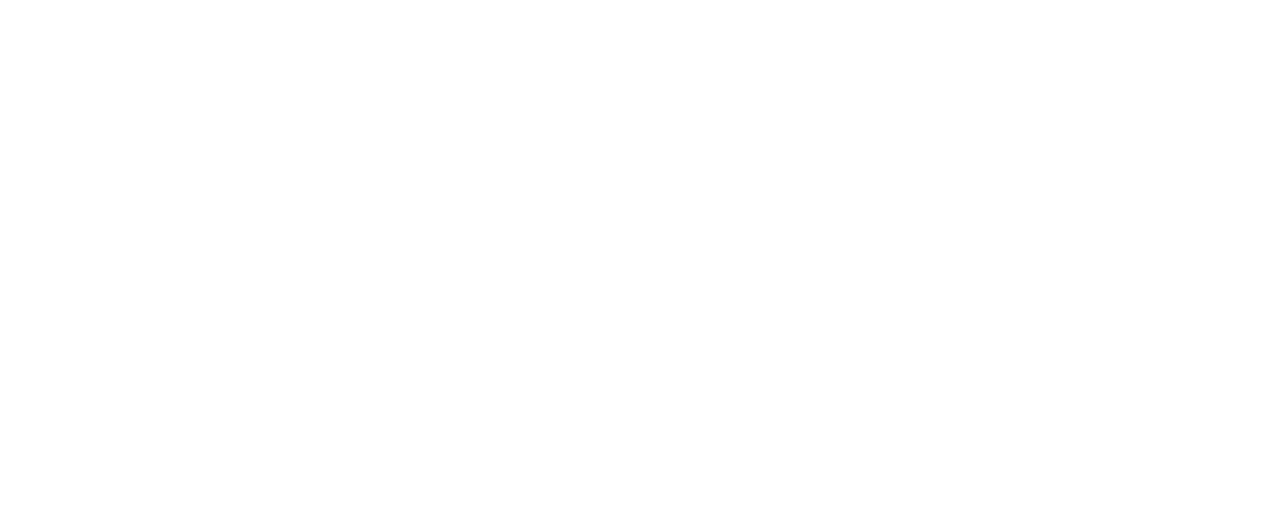
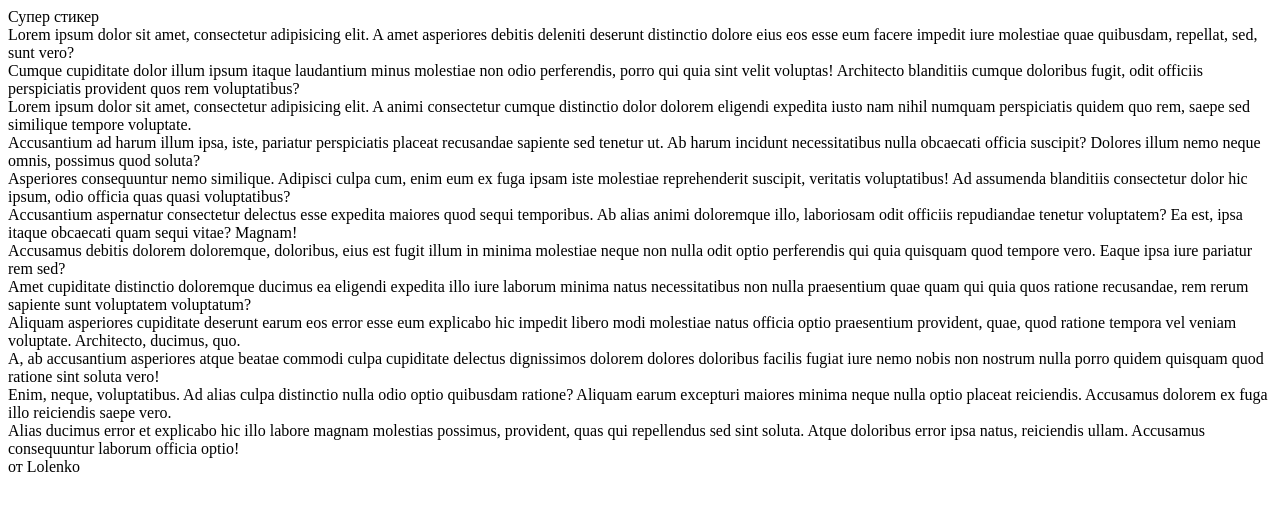
Before and after one commit to lolenko/smart-stickers, a website with bundled scripts: page index.html in a window 1280 px wide. Built offline with nearby package versions, Linux system fonts and the light colour scheme; files whose address does not match are found by name.

Commit message:
набросал простецкий макет для тестирования

```diff
--- a/index.html
+++ b/index.html
@@ -17,7 +17,65 @@
     <script src="js/vendor/require.js" data-main="js/main"></script>
 </head>
 <body>
-
+    <header class="sticker">
+        Супер стикер
+    </header>
+    <div class="content">
+        <aside class="sticker">
+            <div>Lorem ipsum dolor sit amet, consectetur adipisicing elit. A amet asperiores debitis deleniti deserunt
+                distinctio dolore eius eos esse eum facere impedit iure molestiae quae quibusdam, repellat, sed, sunt
+                vero?
+            </div>
+            <div>Cumque cupiditate dolor illum ipsum itaque laudantium minus molestiae non odio perferendis, porro qui
+                quia sint velit voluptas! Architecto blanditiis cumque doloribus fugit, odit officiis perspiciatis
+                provident quos rem voluptatibus?
+            </div>
+        </aside>
+        <main>
+            <div>Lorem ipsum dolor sit amet, consectetur adipisicing elit. A animi consectetur cumque distinctio dolor
+                dolorem eligendi expedita iusto nam nihil numquam perspiciatis quidem quo rem, saepe sed similique
+                tempore voluptate.
+            </div>
+            <div>Accusantium ad harum illum ipsa, iste, pariatur perspiciatis placeat recusandae sapiente sed tenetur
+                ut. Ab harum incidunt necessitatibus nulla obcaecati officia suscipit? Dolores illum nemo neque omnis,
+                possimus quod soluta?
+            </div>
+            <div>Asperiores consequuntur nemo similique. Adipisci culpa cum, enim eum ex fuga ipsam iste molestiae
+                reprehenderit suscipit, veritatis voluptatibus! Ad assumenda blanditiis consectetur dolor hic ipsum,
+                odio officia quas quasi voluptatibus?
+            </div>
+            <div>Accusantium aspernatur consectetur delectus esse expedita maiores quod sequi temporibus. Ab alias animi
+                doloremque illo, laboriosam odit officiis repudiandae tenetur voluptatem? Ea est, ipsa itaque obcaecati
+                quam sequi vitae? Magnam!
+            </div>
+            <div>Accusamus debitis dolorem doloremque, doloribus, eius est fugit illum in minima molestiae neque non
+                nulla odit optio perferendis qui quia quisquam quod tempore vero. Eaque ipsa iure pariatur rem sed?
+            </div>
+            <div>Amet cupiditate distinctio doloremque ducimus ea eligendi expedita illo iure laborum minima natus
+                necessitatibus non nulla praesentium quae quam qui quia quos ratione recusandae, rem rerum sapiente sunt
+                voluptatem voluptatum?
+            </div>
+            <div>Aliquam asperiores cupiditate deserunt earum eos error esse eum explicabo hic impedit libero modi
+                molestiae natus officia optio praesentium provident, quae, quod ratione tempora vel veniam voluptate.
+                Architecto, ducimus, quo.
+            </div>
+            <div>A, ab accusantium asperiores atque beatae commodi culpa cupiditate delectus dignissimos dolorem dolores
+                doloribus facilis fugiat iure nemo nobis non nostrum nulla porro quidem quisquam quod ratione sint
+                soluta vero!
+            </div>
+            <div>Enim, neque, voluptatibus. Ad alias culpa distinctio nulla odio optio quibusdam ratione? Aliquam earum
+                excepturi maiores minima neque nulla optio placeat reiciendis. Accusamus dolorem ex fuga illo reiciendis
+                saepe vero.
+            </div>
+            <div>Alias ducimus error et explicabo hic illo labore magnam molestias possimus, provident, quas qui
+                repellendus sed sint soluta. Atque doloribus error ipsa natus, reiciendis ullam. Accusamus consequuntur
+                laborum officia optio!
+            </div>
+        </main>
+    </div>
+    <footer>
+        от Lolenko
+    </footer>
 
 
 
--- a/src/scripts/main.ts
+++ b/src/scripts/main.ts
@@ -6,6 +6,8 @@
 import jquery = require('vendor/jquery');
 import Sticker = require('Sticker');
 
+if (jquery) $.noop();
 
-$.noop();
-//new Sticker();
+$('.sticker').each(function(i, el) {
+    new Sticker(el);
+});
```
Also changed, not shown: src/scripts/Sticker.ts (+5 -4 lines).
